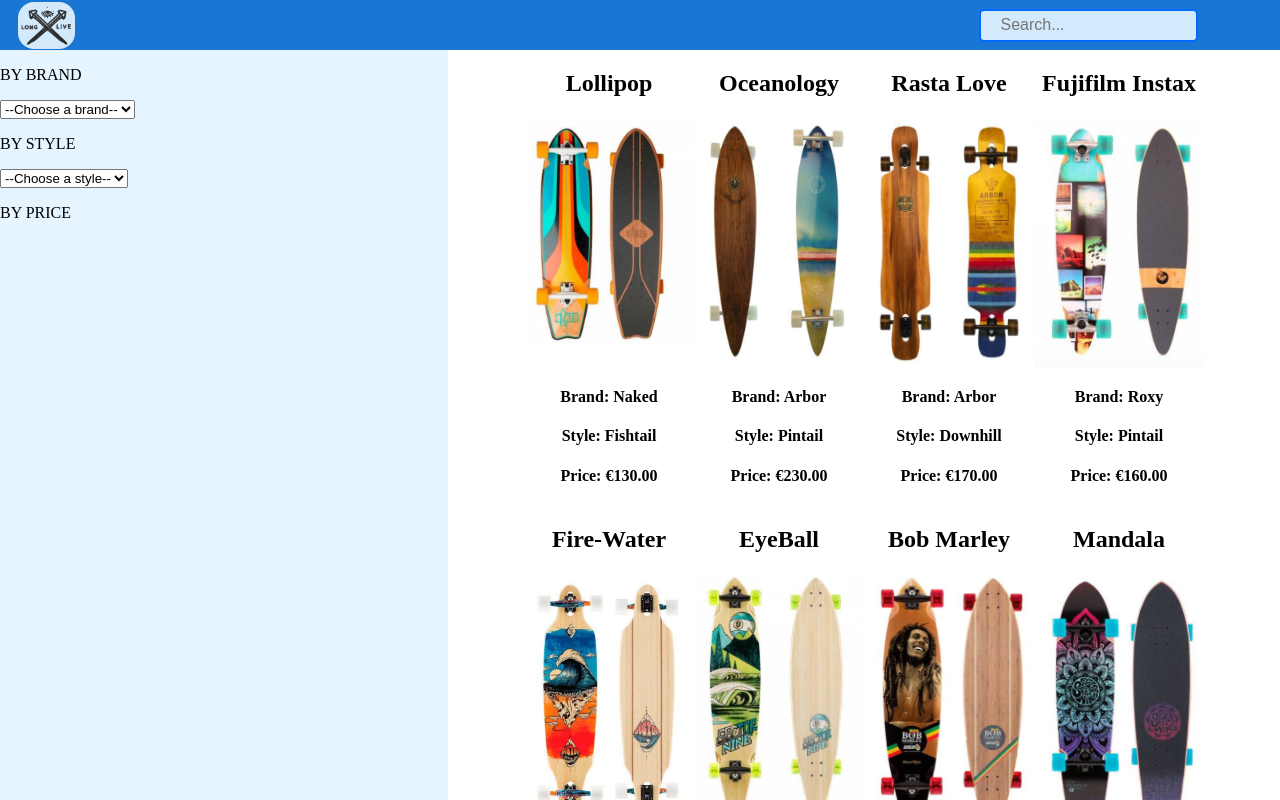
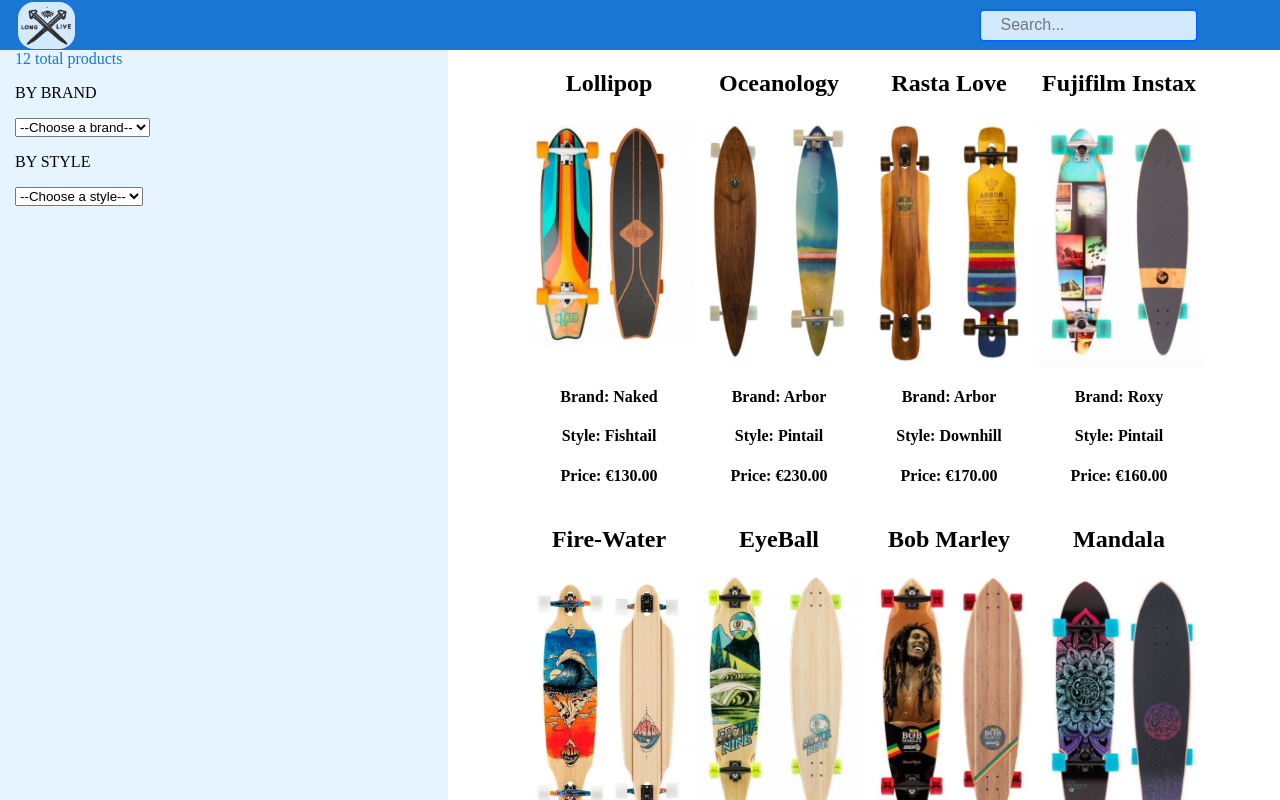
Before and after one commit to ArisApos/longLive, a React (Create React App) app: page / in a window 1280 px wide. Built offline with nearby package versions, Linux system fonts and the light colour scheme.

Commit message:
use sass variables, add paddings in the MainOptions content

```diff
--- a/src/components/MainOptions.js
+++ b/src/components/MainOptions.js
@@ -3,8 +3,9 @@
 import { brands, types, changeProductContainer, products } from "../models";
 
 const MainOptions = ({ searchedProducts, onSelectOption }) => (
-  <div className="mainOptions">
-
+  <aside className="mainOptions">
+   <div className="container">
+    <section className="totalProducts">{products.length} total products</section>
     <p>BY BRAND</p>
     <select onChange={ (e) => { filterMenu(searchedProducts, onSelectOption, e) } }>
     <option value="brands">--Choose a brand--</option>
@@ -16,9 +17,8 @@
       <option value="types">--Choose a style--</option>
       { types.map(type => <option value={ type }>{ type }</option>) };
     </select>
-
-    <p>BY PRICE</p>
-  </div>
+   </div>
+  </aside>
 );
 
 const filterMenu = (searchedProducts, onSelectOption, e) => {
--- a/src/styles/styles.scss
+++ b/src/styles/styles.scss
@@ -1,9 +1,21 @@
+//Global variables
+$headerHeight: 50px;
+$mainColor: #1976d2;
+
+::-webkit-scrollbar-button {
+  display: none;
+}
+::-webkit-scrollbar-thumb {
+  background-color: #babac0;
+  border-radius: 12px;
+}
+::-webkit-scrollbar {
+  width: 8px;
+}
+
 .center-text {
   text-align: center;
 }
-
-//Global variables
-$headerHeight: 50px;
 
 body {
   margin: 0;
@@ -58,6 +70,12 @@
   .mainOptions {
     background: #e6f4ff;
     width: 35%;
+    .container {
+      padding: 0 15px;
+      .totalProducts {
+        color: $mainColor;
+      }
+    }
   }
   .product-container {
     width: 65%;
```
